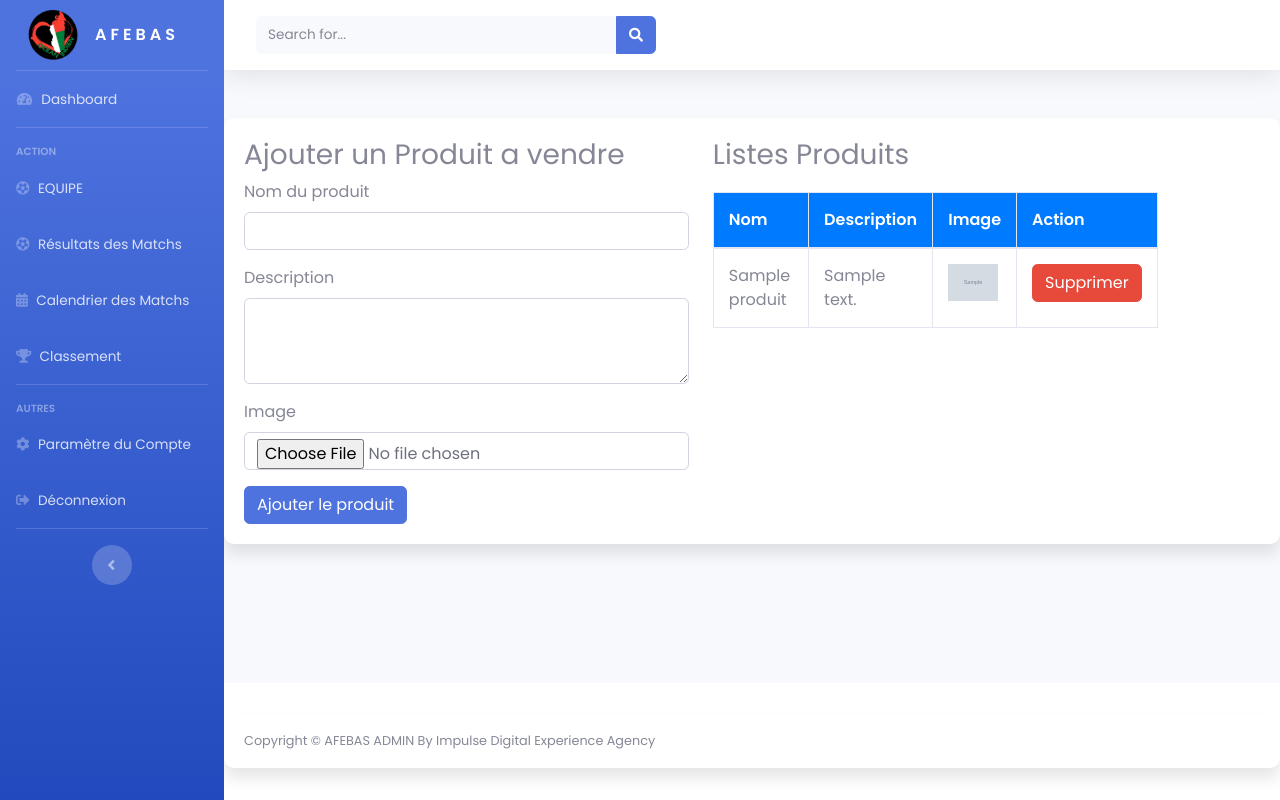
After one commit to 0-F1X/afebasadmin, a PHP site: page /ecommerce.php in a window 1280 px wide. The commit adds this page. Run offline with PHP 8.4, Linux system fonts and the light colour scheme; tables that the repository leaves empty or names only in its code hold one stand-in row (values such as "Sample post"); grey boxes marked "Sample" are stand-in pictures; some libraries are stand-ins or nearby versions.

Commit message:
Insert ecommerce

```diff
--- a/calendrier.php
+++ b/calendrier.php
@@ -63,7 +63,7 @@
             </li>
 
             <li class="nav-item">
-                <a class="nav-link collapsed" href="./classement.html">
+                <a class="nav-link collapsed" href="./classement.php">
                     <i class="fas fa-trophy"></i>
                     <span>Classement</span>
                 </a>
--- /dev/null
+++ b/ecommerce.php
@@ -0,0 +1,188 @@
+<!DOCTYPE html>
+<html lang="en">
+
+<head>
+    <meta charset="utf-8">
+    <meta http-equiv="X-UA-Compatible" content="IE=edge">
+    <meta name="viewport" content="width=device-width, initial-scale=1, shrink-to-fit=no">
+    <meta name="description" content="">
+    <meta name="author" content="">
+
+    <title>afebas/admin</title>
+    <link rel="shortcut icon" href="./asset/images/Logo.png" type="image/x-icon">
+    <link href="vendor/fontawesome-free/css/all.min.css" rel="stylesheet" type="text/css">
+    <link rel="stylesheet" href="https://fonts.googleapis.com/css2?family=Poppins:wght@400;600&display=swap">
+    <link rel="stylesheet" href="./asset/css/style2.css">
+    <link rel="stylesheet" href="./asset/css/style3.css">
+    <link rel="stylesheet" href="./asset/css/dash.css">
+</head>
+
+<body id="page-top">
+
+    <div id="wrapper">
+        <!-- Sidebar -->
+        <ul class="navbar-nav bg-gradient-primary sidebar sidebar-dark accordion" id="accordionSidebar">
+            <a class="sidebar-brand d-flex align-items-center justify-content-center">
+                <div class="sidebar-brand-icon rotate-n-15">
+                    <img src="./asset/images/Logo.png" alt="" style="width: 50px;">
+                </div>
+                <div class="sidebar-brand-text mx-3" style="letter-spacing: 4px; font-weight: bold;">AFEBAS</div>
+            </a>
+            <hr class="sidebar-divider my-0">
+            <li class="nav-item">
+                <a class="nav-link">
+                    <i class="fas fa-fw fa-tachometer-alt"></i>
+                    <span>Dashboard</span>
+                </a>
+            </li>
+
+            <hr class="sidebar-divider">
+            <div class="sidebar-heading">Action</div>
+
+            <li class="nav-item">
+                <a class="nav-link collapsed" href="./equipe.html">
+                    <i class="fas fa-futbol"></i>
+                    <span> EQUIPE</span>
+                </a>
+            </li>
+
+            <li class="nav-item">
+                <a class="nav-link collapsed" href="./resulandmatch.php">
+                    <i class="fas fa-futbol"></i>
+                    <span> Résultats des Matchs</span>
+                </a>
+            </li>
+
+            <li class="nav-item">
+                <a class="nav-link collapsed" href="./calendrier.php">
+                    <i class="fas fa-calendar-alt"></i>
+                    <span>Calendrier des Matchs</span>
+                </a>
+            </li>
+
+            <li class="nav-item">
+                <a class="nav-link collapsed" href="./classement.php">
+                    <i class="fas fa-trophy"></i>
+                    <span>Classement</span>
+                </a>
+            </li>
+
+            <hr class="sidebar-divider">
+            <div class="sidebar-heading">Autres</div>
+
+            <li class="nav-item">
+                <a class="nav-link" href="">
+                    <i class="fas fa-cog"></i>
+                    <span>Paramètre du Compte</span>
+                </a>
+            </li>
+
+            <li class="nav-item">
+                <a class="nav-link" href="">
+                    <i class="fas fa-sign-out-alt"></i>
+                    <span>Déconnexion</span>
+                </a>
+            </li>
+
+            <hr class="sidebar-divider d-none d-md-block">
+            <div class="text-center d-none d-md-inline">
+                <button class="rounded-circle border-0" id="sidebarToggle"></button>
+            </div>
+        </ul>
+        <div id="content-wrapper" class="d-flex flex-column">
+            <div id="content">
+                <nav class="navbar navbar-expand navbar-light bg-white topbar mb-4 static-top shadow">
+                    <button id="sidebarToggleTop" class="btn btn-link d-md-none rounded-circle mr-3">
+                        <i class="fa fa-bars"></i>
+                    </button>
+                    <form
+                        class="d-none d-sm-inline-block form-inline mr-auto ml-md-3 my-2 my-md-0 mw-100 navbar-search">
+                        <div class="input-group">
+                            <input type="text" class="form-control bg-light border-0 small" placeholder="Search for..."
+                                aria-label="Search" aria-describedby="basic-addon2">
+                            <div class="input-group-append">
+                                <button class="btn btn-primary" type="button">
+                                    <i class="fas fa-search fa-sm"></i>
+                                </button>
+                            </div>
+                        </div>
+                    </form>
+                </nav>
+
+                <div class="container mt-5">
+                    <div class="row">
+                        <!-- Formulaire d'ajout de produit -->
+                        <div class="col-md-6">
+                            <h3>Ajouter un Produit a vendre</h3>
+                            <form action="./server/ajouter_produit.php" method="POST" enctype="multipart/form-data">
+                                <div class="mb-3">
+                                    <label for="nom" class="form-label">Nom du produit</label>
+                                    <input type="text" class="form-control" id="nom" name="nom" required>
+                                </div>
+                                <div class="mb-3">
+                                    <label for="description" class="form-label">Description</label>
+                                    <textarea class="form-control" id="description" name="description" rows="3" required></textarea>
+                                </div>
+                                <div class="mb-3">
+                                    <label for="image" class="form-label">Image</label>
+                                    <input type="file" class="form-control" id="image" name="image" accept="image/*" required>
+                                </div>
+                                <button type="submit" class="btn btn-primary">Ajouter le produit</button>
+                            </form>
+                        </div>
+                        <?php
+                        // Fichier : afficher_produits.php
+
+                        require_once './server/db.php';
+
+                        // Récupérer les produits de la base de données
+                        $sql = "SELECT * FROM produits";
+                        $stmt = $pdo->query($sql);
+                        $produits = $stmt->fetchAll(PDO::FETCH_ASSOC);
+                        ?>
+                        <!-- Liste des produits -->
+                        <div class="col-md-6">
+                            <h3>Listes Produits</h3>
+                            <table class="table table-bordered">
+                                <thead>
+                                    <tr>
+                                        <th>Nom</th>
+                                        <th>Description</th>
+                                        <th>Image</th>
+                                        <th>Action</th>
+                                    </tr>
+                                </thead>
+                                <tbody>
+                                    <?php foreach ($produits as $produit): ?>
+                                        <tr>
+                                            <td><?php echo htmlspecialchars($produit['nom']); ?></td>
+                                            <td><?php echo htmlspecialchars($produit['description']); ?></td>
+                                            <td><img src="<?php echo htmlspecialchars($produit['image']); ?>" alt="<?php echo htmlspecialchars($produit['nom']); ?>" width="50"></td>
+                                            <td><button class="btn btn-danger">Supprimer</button></td>
+                                        </tr>
+                                    <?php endforeach; ?>
+                                </tbody>
+                            </table>
+                        </div>
+                    </div>
+                </div>
+            </div>
+            <!-- Footer -->
+            <footer class="sticky-footer bg-white">
+                <div class="container my-auto">
+                    <div class="copyright text-center my-auto">
+                        <span>Copyright &copy; AFEBAS ADMIN By Impulse Digital Experience Agency</span>
+                    </div>
+                </div>
+            </footer>
+        </div>
+
+        <!-- Scripts -->
+        <script src="vendor/jquery/jquery.min.js"></script>
+        <script src="vendor/bootstrap/js/bootstrap.bundle.min.js"></script>
+        <script src="vendor/jquery-easing/jquery.easing.min.js"></script>
+        <script src="js/sb-admin-2.min.js"></script>
+
+</body>
+
+</html>
```
Also changed, not shown: resulandmatch.php (+47 -1 lines), server/ajouter_produit.php (added, +44 -0 lines), uploads/462573729_943537051149419_251478414774901397_n.jpg (added).
